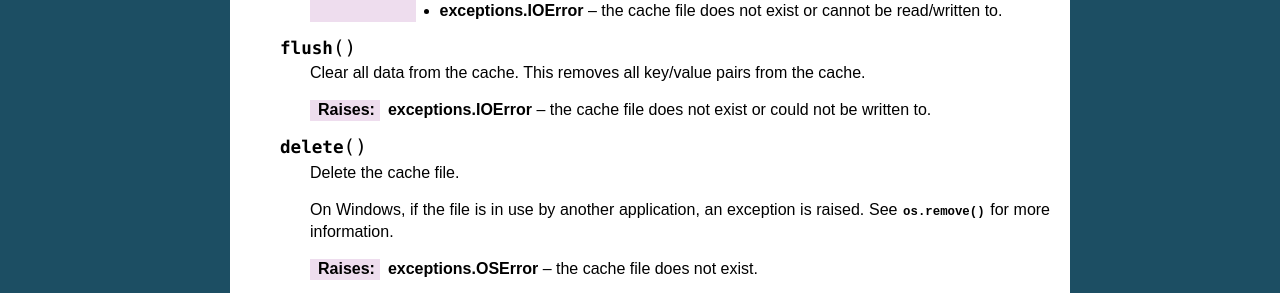
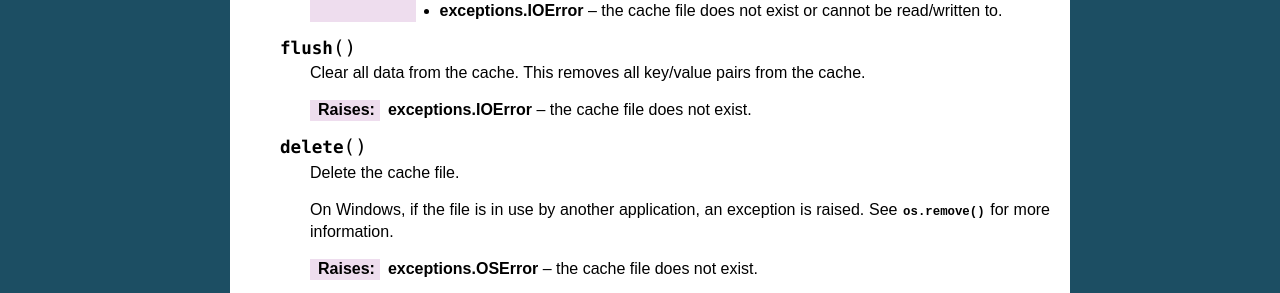
Before and after one commit to tsroten/fcache, a Sphinx documentation site: the page built from docs/api.rst, in a window 1280 px wide. Shown: the part 1081-1374 px from the top of the page. Built offline with Sphinx 7.4.7, drawn with Linux system fonts in a browser that asks for light colours.

Commit message:
docs and docstrings reflect that flush() raises IOError.

```diff
--- a/docs/api.rst
+++ b/docs/api.rst
@@ -63,7 +63,7 @@ API
 
         Clear all data from the cache. This removes all key/value pairs from the cache.
 
-        :raises exceptions.IOError: the cache file does not exist or could not be written to.
+        :raises exceptions.IOError: the cache file does not exist.
 
     .. method:: delete()
 
--- a/docs/index.rst
+++ b/docs/index.rst
@@ -1,10 +1,10 @@
 Welcome to :mod:`fcache`!
-==================
+=========================
 
 :mod:`fcache` is a simple, persistent, file-based cache module for Python. It uses :mod:`cPickle` to store objects into a cache file. It uses :mod:`appdirs` to ensure that cache files are stored in platform-appropriate, application-specific cache directories. Cached data can optionally expire after a certain amount of time.
 
 :mod:`fcache` Documentation
---------------------
+---------------------------
 
 .. toctree::
    :maxdepth: 2
--- a/fcache.py
+++ b/fcache.py
@@ -176,6 +176,9 @@ class Cache(object):
 
         This removes all key/value pairs from the cache.
 
+        Raises:
+            exceptions.IOError: the cache file does not exist.
+
         """
         if os.access(self.filename, os.F_OK) is False:
             raise IOError("the following cache file does not exist: %s"
```
Also changed, not shown: 10 other files.
